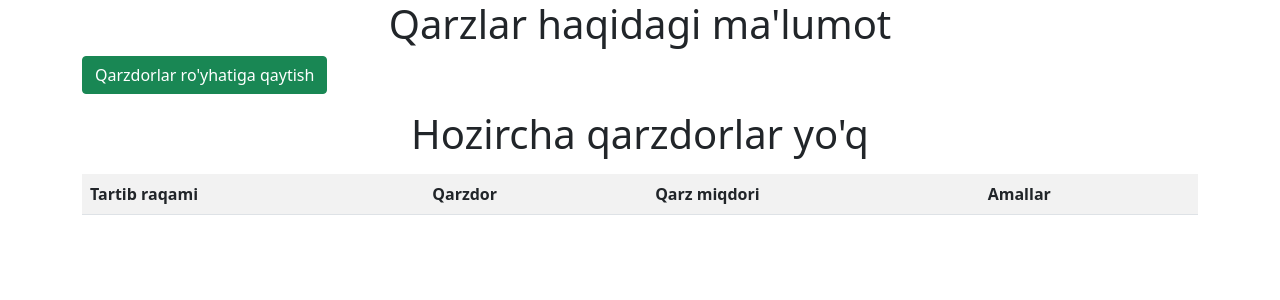
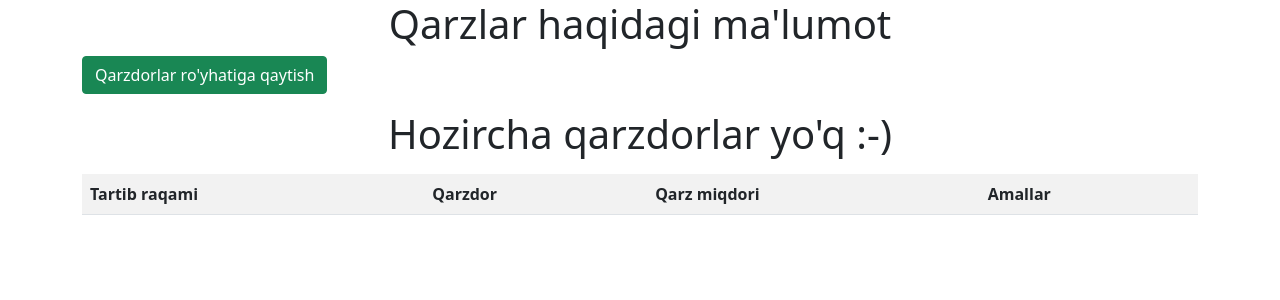
Before and after one commit to DiyorbekBoltayev/qarzDaftar, a PHP site: page /topilgan.php in a window 1280 px wide. Shown: the top 300 px of the page. Run offline with PHP 8.4, Linux system fonts and the light colour scheme; data that the repository does not hold is empty.

Commit message:
"h1 ni tahrirladim"

```diff
--- a/topilgan.php
+++ b/topilgan.php
@@ -81,7 +81,7 @@ include 'config.php';
 
                     <?php
                     $sn++;}}} else { ?>
-                <h1 class="text text-center m-3">Hozircha qarzdorlar yo'q</h1>
+                <h1 class="text text-center m-3">Hozircha qarzdorlar yo'q :-)</h1>
 
             <?php } ?>
         </table>
```
